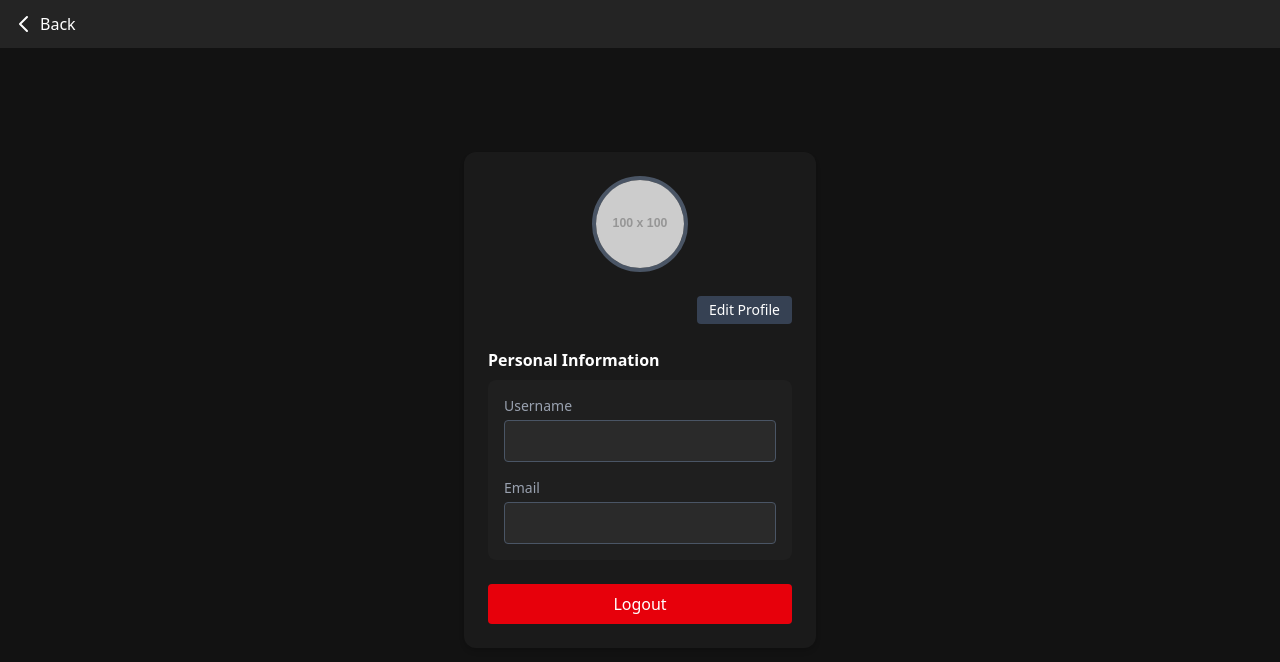
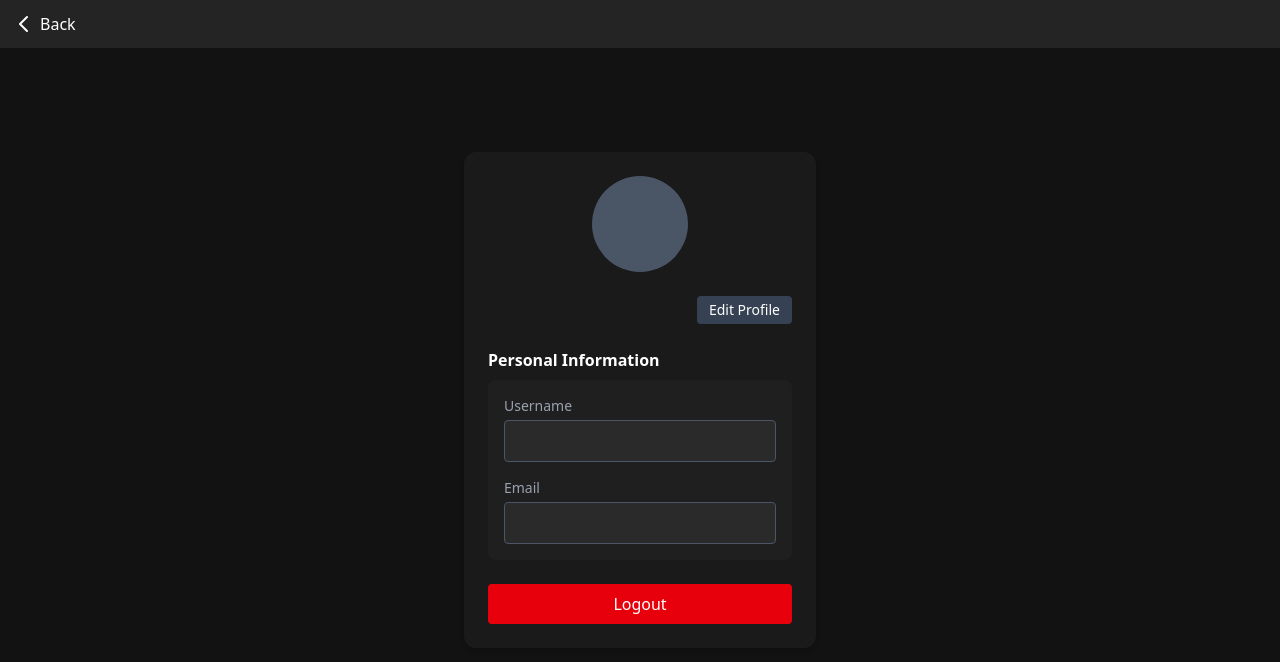
Before and after one commit to Despee2k/SwipEats, an Angular app in the folder client/: page /profile in a window 1280 px wide. Shown: the top 662 px of the page. Built offline with nearby package versions, Linux system fonts and the light colour scheme.

Commit message:
fix: fixed fetch profile pic issue

```diff
--- a/client/src/app/pages/group-interface/group-interface.html
+++ b/client/src/app/pages/group-interface/group-interface.html
@@ -40,7 +40,7 @@
       <div class="flex items-center gap-2">
         <img
           *ngIf="!imageLoadFailed[member.email]"
-          [src]="`${baseImageUrl + encodeURIComponent(member.email)}` || ''"
+          [src]="getEncodedImageUrl(member.email)"
           (error)="handleImageError(member.email)"
           class="w-6 h-6 bg-gray-600 rounded-full"
         />
--- a/client/src/app/pages/group-interface/group-interface.ts
+++ b/client/src/app/pages/group-interface/group-interface.ts
@@ -104,4 +104,8 @@ export class GroupInterface implements OnInit {
     this.toastr.success('You have left the group', 'Success');
     this.groupService.leaveGroup();
   }
+
+  getEncodedImageUrl(email: string): string {
+    return this.baseImageUrl + encodeURIComponent(email);
+  }
 }
--- a/client/src/app/pages/profile/profile.html
+++ b/client/src/app/pages/profile/profile.html
@@ -4,9 +4,18 @@
   <div class="bg-[#1A1A1A] w-full max-w-sm rounded-xl shadow-md p-6 space-y-6">
 
     <div class="flex flex-col items-center">
-      <img [src]="profilePictureUrl || 'https://via.placeholder.com/100'"
-           alt="Profile"
-           class="w-24 h-24 rounded-full object-cover border-4 border-gray-600" />
+      <img
+        *ngIf="!imageLoadFailed"
+        [src]="profilePictureUrl"
+        (error)="imageLoadFailed = true"
+        alt="Profile"
+        class="w-24 h-24 rounded-full object-cover border-4 border-gray-600"
+      />
+      <div
+        *ngIf="imageLoadFailed"
+        class="w-24 h-24 bg-gray-600 rounded-full flex items-center justify-center">
+      </div>
+
     </div>
 
     <div class="flex justify-end">
--- a/client/src/app/pages/profile/profile.ts
+++ b/client/src/app/pages/profile/profile.ts
@@ -4,10 +4,11 @@ import { UserService } from '../../services/user/user';
 import { API_URL_V1 } from '../../utils/constant';
 import { NavigationBar } from '../../components/navigation-bar/navigation-bar';
 import { FormsModule } from '@angular/forms';
+import { CommonModule } from '@angular/common';
 
 @Component({
   selector: 'app-profile',
-  imports: [NavigationBar, FormsModule],
+  imports: [NavigationBar, FormsModule, CommonModule],
   templateUrl: './profile.html',
   styleUrl: './profile.css'
 })
@@ -20,6 +21,7 @@ export class Profile implements OnInit {
   profilePictureUrl: string = '';
   newProfilePicture: File | null = null;
   originalProfilePictureUrl: string = '';
+  imageLoadFailed: boolean = false;
 
   constructor(
     private authService: AuthService,
@@ -34,6 +36,7 @@ export class Profile implements OnInit {
       next: (res) => {
         if (!res.data) return;
 
+        this.imageLoadFailed = false;
         this.name = res.data.name;
         this.email = res.data.email;
         this.profilePictureUrl = `${API_URL_V1}/uploads/${encodeURIComponent(res.data.email)}`;
@@ -57,6 +60,7 @@ export class Profile implements OnInit {
   onFileSelected(event: Event): void {
     const file = (event.target as HTMLInputElement)?.files?.[0];
     if (file) {
+      this.imageLoadFailed = false;
       this.newProfilePicture = file;
       this.profilePictureUrl = URL.createObjectURL(file);
     }
```
